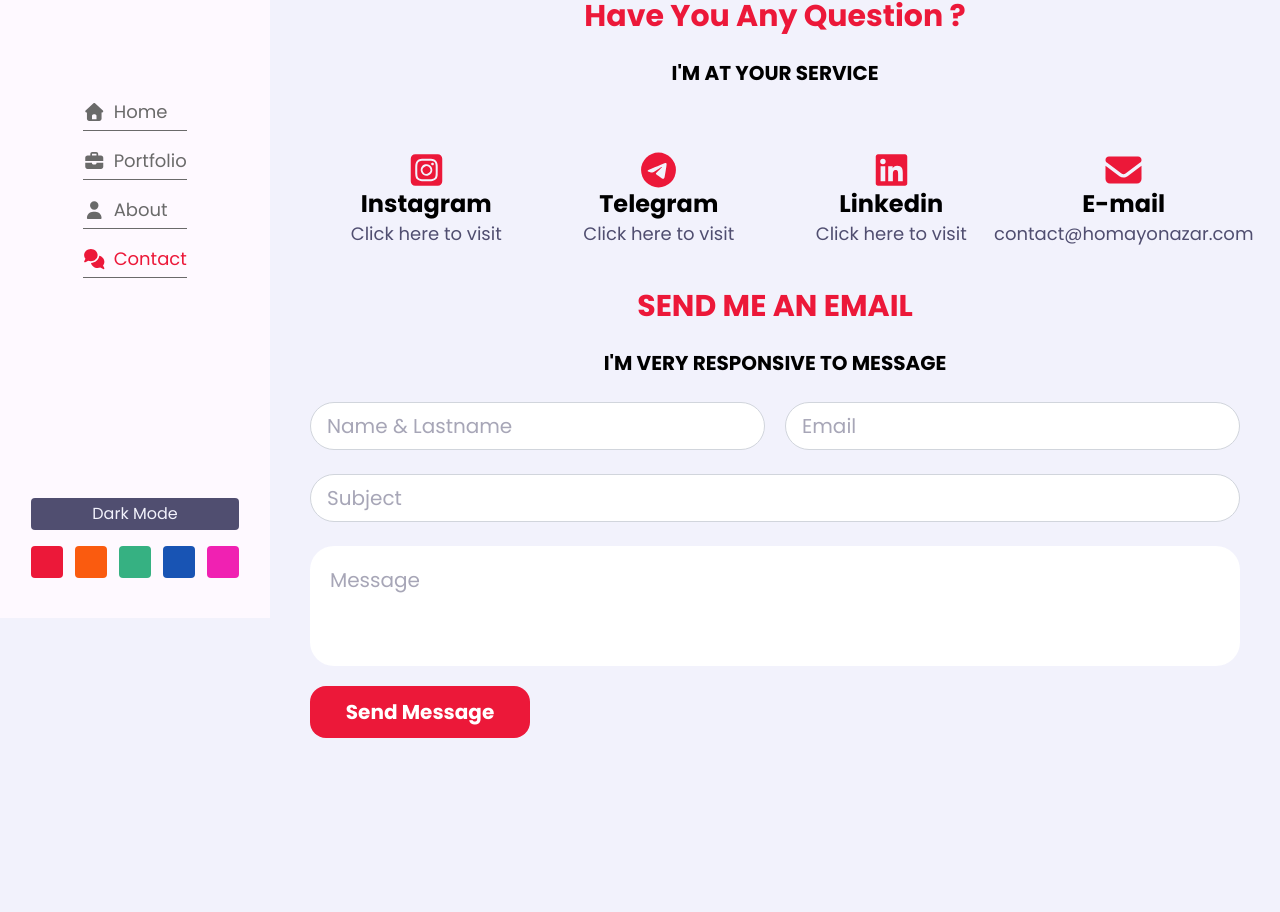
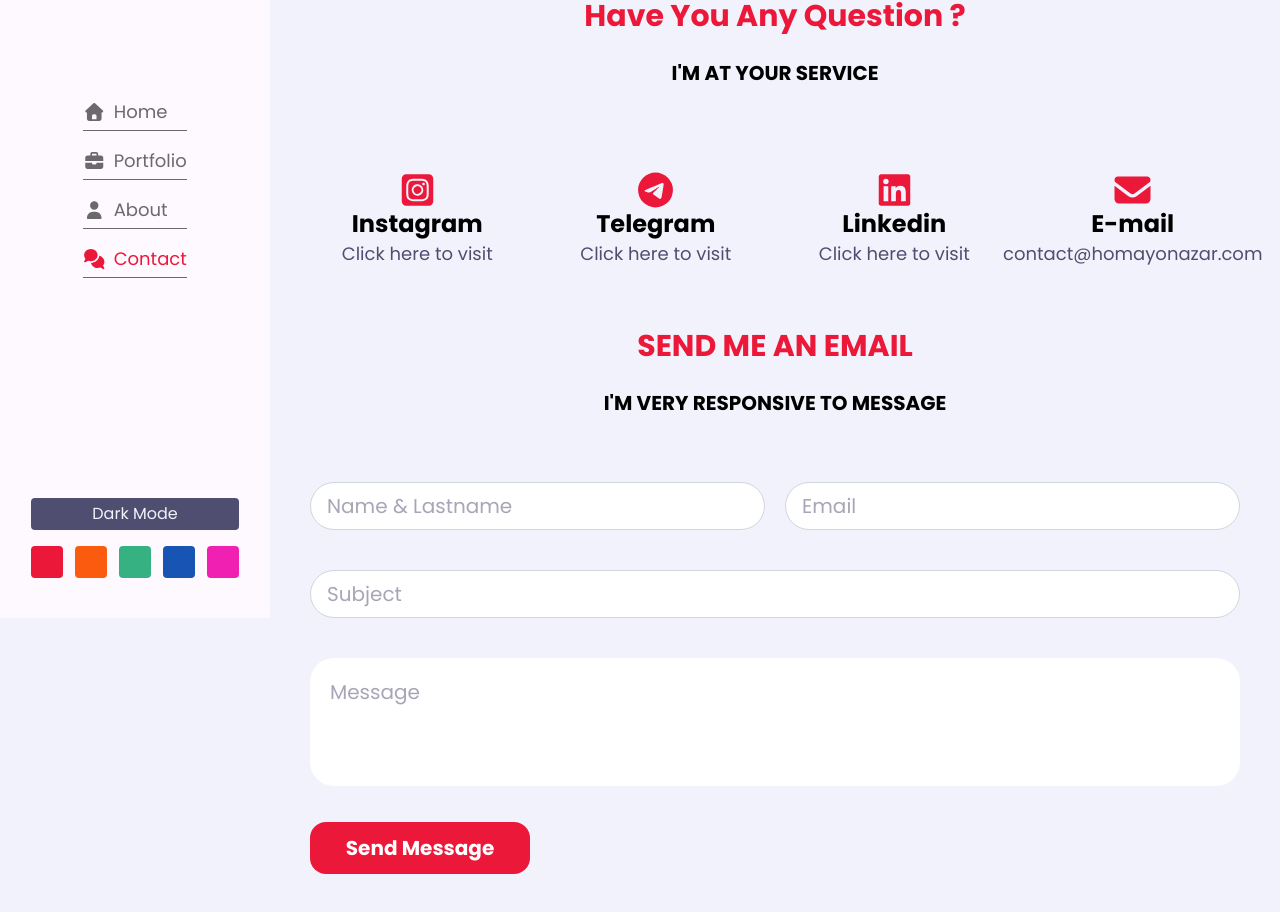
Before and after one commit to homayonazar/My-Website--New-Version-, a React (Vite) app: page /contact in a window 1280 px wide. Shown: the part 182-1094 px from the top of the page. Before the commit the page ends 980 px from the top, so only its background shows below. Built offline with nearby package versions, Linux system fonts and the light colour scheme.

Commit message:
v1.0 has been completed

```diff
--- a/src/App.tsx
+++ b/src/App.tsx
@@ -12,7 +12,6 @@ function App() {
         <Route path="/portfolio" element={<Protfolio />} />
         <Route path="/about" element={<About />} />
         <Route path="/contact" element={<Contact />} />
-
       </Routes>
     </BrowserRouter>
   )
--- a/src/components/Projects.tsx
+++ b/src/components/Projects.tsx
@@ -15,8 +15,8 @@ const projects = [
   { img: img4, text: "Previous website with light theme" },
   { img: img5, text: "Calculator Project", url: "https://homayonazar.com/projects/Calculator/index.html" },
   { img: img6, text: "Shopping Project", url: "https://homayonazar.com/projects/Shooping_Project/" },
-  { img: img7, text: "Mega Shop (React) - Light", url: "https://homayonazar.com" },
-  { img: img8, text: "Mega Shop (React) - Dark", url: "https://homayonazar.com" },
+  { img: img7, text: "Mega Shop (React) - Light", url: "https://homayonazar.com/projects/Mega-Shop-Project/" },
+  { img: img8, text: "Mega Shop (React) - Dark", url: "https://homayonazar.com/projects/Mega-Shop-Project/" },
 //   { img: img9, text: "Mobile App Design", url: "https://homayonazar.com" },
 ];
 export default projects;
--- a/src/pages/Contact.tsx
+++ b/src/pages/Contact.tsx
@@ -2,58 +2,129 @@ import { FontAwesomeIcon } from "@fortawesome/react-fontawesome";
 import SideMenu from "../components/SideMenu";
 import { faLinkedin, faSquareInstagram, faTelegram } from "@fortawesome/free-brands-svg-icons";
 import { faEnvelope } from "@fortawesome/free-solid-svg-icons";
+import { useState } from "react";
 
 export default function Contact() {
+    const [name, setName] = useState("");
+    const [email, setEmail] = useState("");
+    const [subject, setSubject] = useState("");
+    const [message, setMessage] = useState("");
+    const [submitted, setSubmitted] = useState(false);
+    const [error, setError] = useState("");
+    const [loading, setLoading] = useState(false);
+
+    const handleSubmit = async (e: React.FormEvent) => {
+        e.preventDefault();
+
+        if (!name || !email || !subject || !message) {
+            alert("Please fill all fields!");
+            return;
+        }
+
+        try {
+            setLoading(true);
+            const response = await fetch("https://homayonazar.com/api/new_api/callForm/index.php", {
+                method: "POST",
+                headers: {
+                    "Content-Type": "application/json",
+                    "X-API-KEY": "MySuperSecretKey123"
+                },
+                body: JSON.stringify({ name, email, subject, message })
+            });
+
+            const result = await response.json();
+
+            if (result.status === "success") {
+                setSubmitted(true);
+                setTimeout(() => setSubmitted(false), 3000);
+                setName("");
+                setEmail("");
+                setSubject("");
+                setMessage("");
+                setError("");
+            } else {
+                setError(result.message || "Failed to submit form");
+            }
+        } catch (err) {
+            console.error(err);
+            setError("Something went wrong!");
+        } finally {
+            setLoading(false);
+        }
+    };
+
     return (
         <div>
             <SideMenu />
             <div className="CONTACT flex justify-center pt-12">
                 <div className="contact w-full xl:ml-[270px] max-w-[1150px] ">
-                    <div className="text-4xl font-bold p-10  text-[var(--texttitle)] ">
-                        <p className="text-4xl font-bold  text-[var(--texttitle)]">Contact</p>
+                    <div className="text-4xl font-bold p-10 text-[var(--texttitle)]">
+                        <p className="text-4xl font-bold text-[var(--texttitle)]">Contact</p>
                         <div className="ddd border-t-4 w-[60px] border-[var(--skin)]"></div>
                         <div className="ddd border-t-4 w-[30px] mt-1 border-[var(--skin)]"></div>
-                        <div className="mainSec flex flex-col   my-5">
-                            <div className="h2 text-center text-3xl text-[var(--skin)] mt-5">Have You Any Question ?</div>
-                            <p className="text-center text-[20px] my-7 text-[var(--text)]">I'M AT YOUR SERVICE</p>
-                            <div className="socialMedia flex flex-row mt-10">
-                                <div className="instagram w-1/4 flex flex-col justify-center items-center">
+
+                        <div className="mainSec flex flex-col my-5">
+                            <div className="h2 text-center text-3xl text-[var(--skin)] mt-5">
+                                Have You Any Question ?
+                            </div>
+                            <p className="text-center text-[20px] my-7 text-[var(--text)]">
+                                I'M AT YOUR SERVICE
+                            </p>
+
+                            <div className="socialMedia grid grid-cols-1 sm:grid-cols-2 lg:grid-cols-4 gap-6 mt-10">
+                                <div className="instagram flex flex-col justify-center items-center py-5">
                                     <FontAwesomeIcon className="text-[var(--skin)]" icon={faSquareInstagram} />
                                     <p className="text-2xl font-bold text-[var(--text)]">Instagram</p>
-                                    <a href="https://www.instagram.com/homayonazar"><p className="text-lg font-normal">Click here to visit</p></a>
+                                    <a href="https://www.instagram.com/homayonazar">
+                                        <p className="text-lg font-normal">Click here to visit</p>
+                                    </a>
                                 </div>
-                                <div className="telegram w-1/4 flex flex-col justify-center items-center">
+                                <div className="telegram flex flex-col justify-center items-center py-5">
                                     <FontAwesomeIcon className="text-[var(--skin)]" icon={faTelegram} />
                                     <p className="text-2xl font-bold text-[var(--text)]">Telegram</p>
-                                    <a href="https://t.me/homayonazar"><p className="text-lg font-normal">Click here to visit</p></a>
+                                    <a href="https://t.me/homayonazar">
+                                        <p className="text-lg font-normal">Click here to visit</p>
+                                    </a>
                                 </div>
-                                <div className="linkedin w-1/4 flex flex-col justify-center items-center">
+                                <div className="linkedin flex flex-col justify-center items-center py-5">
                                     <FontAwesomeIcon className="text-[var(--skin)]" icon={faLinkedin} />
                                     <p className="text-2xl font-bold text-[var(--text)]">Linkedin</p>
-                                    <a href="https://www.linkedin.com/in/homayonazar"><p className="text-lg font-normal">Click here to visit</p></a>
+                                    <a href="https://www.linkedin.com/in/homayonazar">
+                                        <p className="text-lg font-normal">Click here to visit</p>
+                                    </a>
                                 </div>
-                                <div className="email w-1/4 flex flex-col justify-center items-center">
+                                <div className="email flex flex-col justify-center items-center py-5">
                                     <FontAwesomeIcon className="text-[var(--skin)]" icon={faEnvelope} />
                                     <p className="text-2xl font-bold text-[var(--text)]">E-mail</p>
-                                    <a href="mailto:contact@homayonazar.com"><p className="text-lg font-normal">contact@homayonazar.com</p></a>
+                                    <a href="mailto:contact@homayonazar.com">
+                                        <p className="text-lg font-normal">contact@homayonazar.com</p>
+                                    </a>
                                 </div>
                             </div>
+
                             <p className="text-center text-3xl text-[var(--skin)] mt-10">SEND ME AN EMAIL</p>
                             <p className="text-center text-[20px] my-7 text-[var(--text)]">I'M VERY RESPONSIVE TO MESSAGE</p>
-                            <div className="contactForm flex flex-col">
-                                <div className="firstRow flex flex-row gap-5">
-                                    <input type="text" placeholder="Name & Lastname" className="w-1/2 h-12 border-1 border-gray-300 bg-white rounded-3xl text-xl ps-4 font-normal outline-0" />
-                                    <input type="email" placeholder="Email" className="w-1/2 h-12 border-1 border-gray-300 bg-white rounded-3xl text-xl ps-4 font-normal outline-0" />
+
+                            <form onSubmit={handleSubmit} className="contactForm   grid grid-cols-1 md:grid-cols-2 gap-4 mt-10">
+                                <div className="firstRow flex flex-col sm:flex-row gap-5 md:col-span-2">
+                                    <input type="text" placeholder="Name & Lastname" value={name} onChange={(e) => setName(e.target.value)} className="w-full sm:w-1/2 h-12 border border-gray-300 bg-white rounded-3xl text-xl ps-4 font-normal outline-0" />
+                                    <input type="email" placeholder="Email" value={email} onChange={(e) => setEmail(e.target.value)} className="w-full sm:w-1/2 h-12 border border-gray-300 bg-white rounded-3xl text-xl ps-4 font-normal outline-0" />
                                 </div>
-                                <input type="text" placeholder="Subject" className="w-full my-6 h-12 border-1 border-gray-300 bg-white rounded-3xl text-xl ps-4 font-normal outline-0" />
-                                <textarea name="" id="" placeholder="Message" className="w-full h-30 bg-white rounded-3xl font-normal text-xl p-5  outline-0 resize-none"></textarea>
-                                <button className="mt-5 bg-[var(--skin)] text-white w-55 p-3 rounded-2xl text-center text-xl hover:scale-105 duration-300  cursor-pointer">Send Message</button>
-                            </div>
+                                <input type="text" placeholder="Subject" value={subject} onChange={(e) => setSubject(e.target.value)} className="w-full my-6 h-12 border border-gray-300 bg-white rounded-3xl text-xl ps-4 font-normal outline-0 md:col-span-2" />
+                                <textarea placeholder="Message" value={message} onChange={(e) => setMessage(e.target.value)} className="w-full h-32 bg-white rounded-3xl font-normal text-xl p-5 outline-0 resize-none md:col-span-2" />
+                                <div className="btn flex justify-center sm:justify-start md:col-span-2">
+                                    <button type="submit" disabled={loading}
+                                        className={`mt-5 bg-[var(--skin)] text-white w-55 p-3 rounded-2xl text-center text-xl duration-300 cursor-pointer ${loading ? "opacity-60 cursor-not-allowed" : "hover:scale-105"}`}>
+                                        {loading ? "Sending..." : "Send Message"}
+                                    </button>
+                                    {submitted && (<p className="text-green-600 font-semibold text-2xl text-center mt-7 ms-10 md:col-span-2">Form submitted successfully!</p>)}
+                                    {error && (<p className="text-red-600 font-semibold text-2xl text-center mt-2 md:col-span-2">{error}</p>)}
+                                </div>
+                            </form>
                         </div>
                     </div>
                 </div>
             </div>
-
         </div>
-    )
+    );
 }
--- a/src/pages/Home.tsx
+++ b/src/pages/Home.tsx
@@ -14,7 +14,7 @@ export default function Home() {
                     <div className="w-full xl:ml-[270px] max-w-[1150px] ">
                         <div className="mainSection flex flex-row justify-center  content-center gap-1">
                             <div className="m-0 sm:m-10 w-2/3 pt-30">
-                                <h2 className="text-3xl text-left my-5 text-[var(--text)]">HELLO , My name is <span className="red-force text-4xl text-[var(--skin)] font-bold">Amirreza Abdollahi</span></h2>
+                                <h2 className="text-3xl text-left my-5 text-[var(--text)]">HELLO , My name is <span className="text-4xl text-[var(--skin)] font-bold">Amirreza Abdollahi</span></h2>
                                 <h2 className="text-3xl text-left my-5 text-[var(--text)]">Hi , I am <TypingEffect /></h2>
                                 <span className="text-left text-lg block my-5 text-[var(--text)]">
                                     Explore insights into computer engineering, cutting-edge web design, and front-end development. Join me on a journey of innovation and creativity, where technology and aesthetics seamlessly converge.
@@ -24,7 +24,7 @@ export default function Home() {
                                 <div className="photo relative flex justify-center items-center min-h-screen">
                                     <div className="absolute w-20 h-20 border-b-[10px] border-r-[10px] border-[var(--skin)] right-0 bottom-25"></div>
                                     <div className="absolute w-20 h-20 border-t-[10px] border-l-[10px] border-[var(--skin)] left-0 top-25"></div>
-                                    <img src={myPic} alt="" className="w-70 rounded-xl" />
+                                    <img src={myPic} alt="" className="w-70 rounded-xl hover:rotate-6 duration-200 hover:scale-115 " />
                                 </div>
                             </div>
                         </div>
```
Also changed, not shown: src/components/SideMenu.tsx (+21 -10 lines), src/pages/About.tsx (+4 -4 lines), 1 other file (tests, documents, lock files or other folders).
